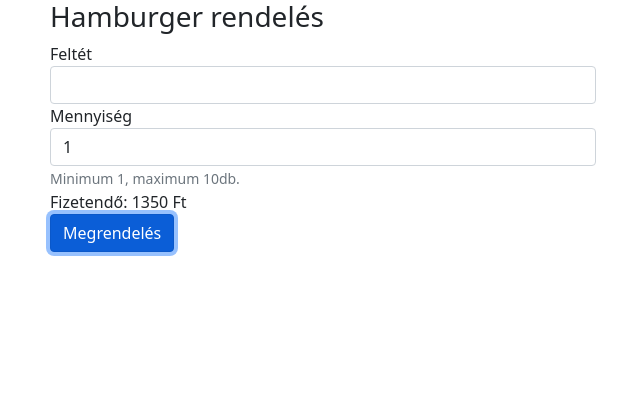
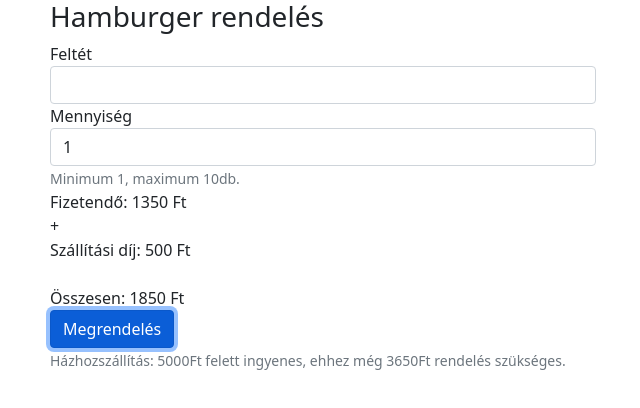
Before and after one commit to gergely999/gergely999.github.io, a plain HTML site: page form.html in a window 1280 px wide. Both pictures are taken after a click on the button "Megrendelés". Shown: the whole page, without its empty margins (317-957 px from the left). Drawn offline with Linux system fonts and the light colour scheme.

Commit message:
progress added

```diff
--- a/form.html
+++ b/form.html
@@ -18,7 +18,7 @@
                 <form action="">
                     <div class="form-group">
                         <label for="">Feltét</label>
-                        <input type="text" name="top-input" class="form-control">
+                        <input id="topInput" type="text" name="top-input" class="form-control">
                     </div>
                     <div class="form-group">
                         <label for="">Mennyiség</label>
@@ -31,7 +31,26 @@
                         Fizetendő:
                         <span class="show-amount" value=>0</span> Ft
                     </div>
+                    +
+                    <div class="form-group">
+                        Szállítási díj:
+                        <span class="show-deliveryprice">500</span> Ft
+                    </div>
+                    <br>
+                    <div class="form-group">
+                        Összesen:
+                        <span class="show-total" >0</span> Ft
+                    </div>
                     <button onclick="calculate()" type="button" class="btn btn-primary">Megrendelés</button>
+                    <footer>
+                    <small  id="deliveryFee" class="form-text text-muted">Házhozszállítás: 5000Ft felett ingyenes,
+                        ehhez még <span class="show-leftprice">0</span>Ft rendelés szükséges.
+                    </small>
+                    <br>
+                    <small  id="deliveryFeeFree"  class="form-text text-muted">
+                        Önnek már Ingyenes a szállítás! :)
+                    </small>
+                </footer>
                 </form>
             </div>
             <div class="col-3"></div>
--- a/js/main.js
+++ b/js/main.js
@@ -1,20 +1,58 @@
-function calculate(){
-    let price = 1350;
-    let amountInput = document.querySelector("input[name='amount-input']");
-    let showAmount = document.querySelector("span.show-amount");
+let price = 1350;
+let deliveryPrice = 500;
+let amountInput = document.querySelector("input[name='amount-input']");
+let amountTotal = document.querySelector("span.show-total");
+let showAmount = document.querySelector("span.show-amount");
+let deliveryPriceBlock = document.querySelector("span.show-deliveryprice");
+let deliveryLeftPrice = document.querySelector("span.show-leftprice");
+document.getElementById("deliveryFeeFree").style.visibility = 'hidden';
+
+
+
+
+
+function calculate() {
     let amountNumber = parseInt(amountInput.value);
-
-    if(isNaN(amountNumber)){
+    deliveryLeftPrice.innerHTML = 5000;
+    if (isNaN(amountNumber)) {
         amountNumber = 0;
     }
+    totalPriceCalc(showSumPrice(price, amountNumber));
 
-    if(amountNumber > 10){
+}
+
+function showSumPrice(price = 1350, amountNumber = 1, deliveryPrice = 500) {
+
+    if (amountNumber > 10) {
         alert("Maximum 10 terméket vásárolhat!");
-    } else if (amountNumber < 1){
+    } else if (amountNumber < 1) {
         alert("A kosár üres!");
     } else {
-        let amount = parseInt(amountInput.value) * price;
+
+        let amount = amountNumber * price;
         showAmount.innerHTML = amount;
+        return amount;
+
     }
+}
 
+function totalPriceCalc(price = 1350) {
+
+
+
+    if (price > 5000) {
+
+        document.getElementById("deliveryFee").style.visibility = 'hidden';
+        document.getElementById("deliveryFeeFree").style.visibility = 'visible';
+        amountTotal.innerHTML = price
+        deliveryPriceBlock.innerHTML = 0;
+
+
+    } else {
+        document.getElementById("deliveryFee").style.visibility = 'visible';
+        document.getElementById("deliveryFeeFree").style.visibility = 'hidden';
+        deliveryPriceBlock.innerHTML = deliveryPrice;
+        amountTotal.innerHTML = price + deliveryPrice;
+        deliveryLeftPrice.innerHTML = 5000 - price;
+    }
 }
```
